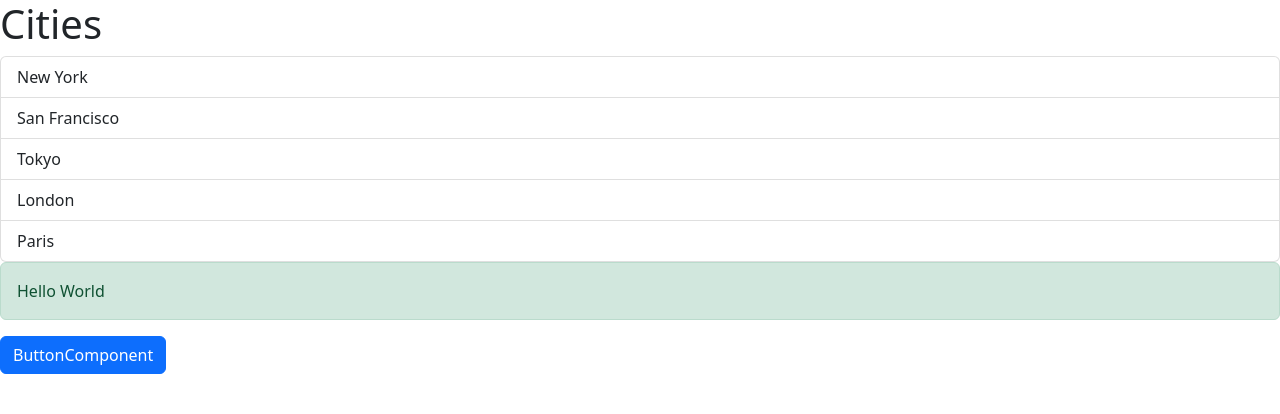
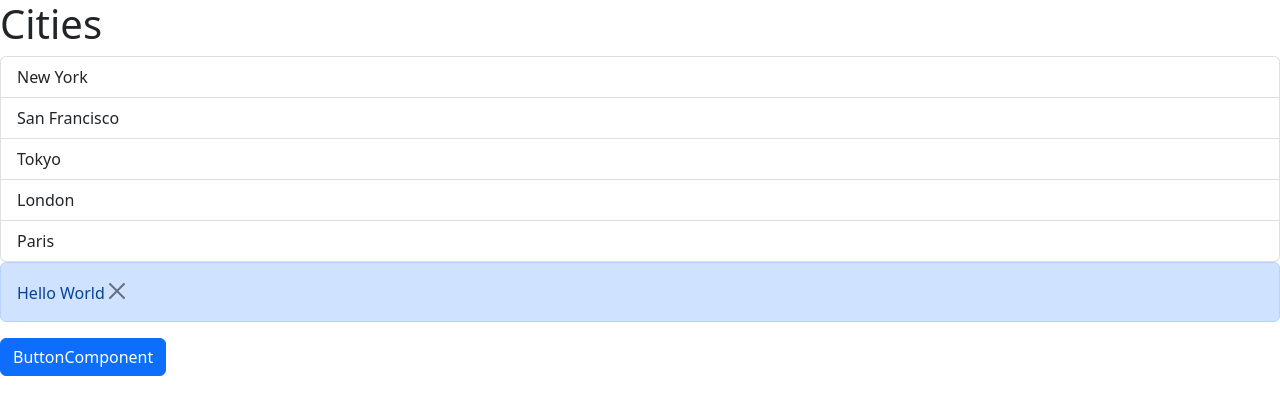
Before and after one commit to raeandres/react-video-game-app-test, a React (Vite) app: page / in a window 1280 px wide. Both pictures are taken after a click on the element "ButtonComponent". Shown: the top 414 px of the page. Built offline with nearby package versions, Linux system fonts and the light colour scheme.

Commit message:
Exercise 2: Showing / dismissing Alert

```diff
--- a/src/App.tsx
+++ b/src/App.tsx
@@ -12,11 +12,12 @@
     console.log(item);
   };
 
+  const [alertVisible, setAlertVisibility] = useState(false);
+
   const handleAction = (item: string) => {
     console.log(item);
+    setAlertVisibility(true);
   };
-
-  const [clickedButton, setClickedButton] = useState("");
 
   return (
     <div>
@@ -25,9 +26,15 @@
         heading={"Cities"}
         onSelectItem={handleSelectItem}
       />
-      <Alert>
-        Hello <span>World</span>
-      </Alert>
+      {alertVisible && (
+        <Alert
+          onClose={() => {
+            setAlertVisibility(false);
+          }}
+        >
+          Hello <span>World</span>
+        </Alert>
+      )}
       <ButtonComponent color="primary" handleAction={handleAction}>
         Clicked
       </ButtonComponent>
--- a/src/components/Alert.tsx
+++ b/src/components/Alert.tsx
@@ -2,10 +2,22 @@
 
 interface Props {
   children: ReactNode;
+  onClose: () => void;
 }
 
-const MyComponent = ({ children }: Props) => {
-  return <div className="alert alert-success">{children}</div>;
+const MyComponent = ({ children, onClose }: Props) => {
+  return (
+    <div className="alert alert-primary alert-dismissable">
+      {children}
+      <button
+        type="button"
+        className="btn-close"
+        data-bs-dismiss="alert"
+        aria-label="Close"
+        onClick={onClose}
+      ></button>
+    </div>
+  );
 };
 
 export default MyComponent;
```
